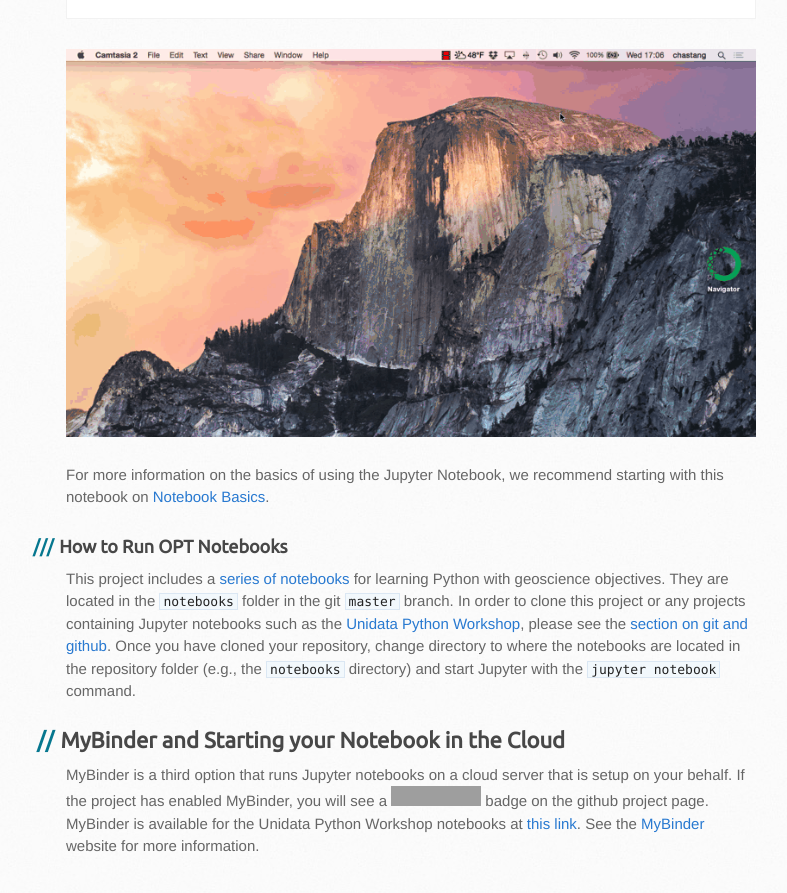
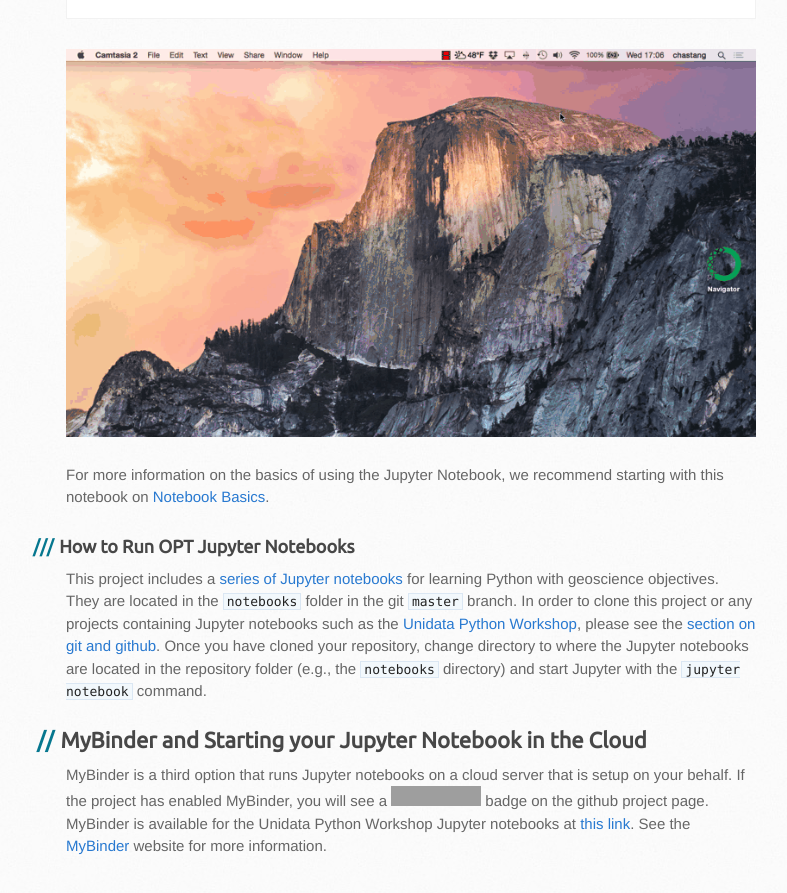
Before and after one commit to Unidata/online-python-training, a Jekyll site: the page built from notebook.md, in a window 1280 px wide and 900 px high, scrolled down 1576 px. Shown: the top 893 px of the window, without its empty margins (104-891 px from the left). Built offline with Jekyll 4.4.1, drawn with Linux system fonts in a browser that asks for light colours; some web fonts are replaced; grey boxes are pictures that could not be loaded.

Commit message:
more "Jupyter notebook" verbage that I missed

```diff
--- a/notebook.md
+++ b/notebook.md
@@ -42,10 +42,10 @@ and press Shift-Enter to actually run the cell yielding
 
 For more information on the basics of using the Jupyter Notebook, we recommend starting with this notebook on [Notebook Basics](https://nbviewer.jupyter.org/github/jupyter/notebook/blob/master/docs/source/examples/Notebook/Notebook%20Basics.ipynb).
 
-### How to Run OPT Notebooks
+### How to Run OPT Jupyter Notebooks
 
-This project includes a [series of notebooks](http://unidata.github.io/online-python-training/index.html#beginning-python-concepts) for learning Python with geoscience objectives. They are located in the `notebooks` folder in the git `master` branch. In order to clone this project or any projects containing Jupyter notebooks such as the [Unidata Python Workshop](https://github.com/Unidata/unidata-python-workshop), please see the [section on git and github](http://unidata.github.io/online-python-training/index.html#getting-started). Once you have cloned your repository, change directory to where the notebooks are located in the repository folder (e.g., the `notebooks` directory) and start Jupyter with the `jupyter notebook` command.
+This project includes a [series of Jupyter notebooks](http://unidata.github.io/online-python-training/index.html#beginning-python-concepts) for learning Python with geoscience objectives. They are located in the `notebooks` folder in the git `master` branch. In order to clone this project or any projects containing Jupyter notebooks such as the [Unidata Python Workshop](https://github.com/Unidata/unidata-python-workshop), please see the [section on git and github](http://unidata.github.io/online-python-training/index.html#getting-started). Once you have cloned your repository, change directory to where the Jupyter notebooks are located in the repository folder (e.g., the `notebooks` directory) and start Jupyter with the `jupyter notebook` command.
 
-## MyBinder and Starting your Notebook in the Cloud
+## MyBinder and Starting your Jupyter Notebook in the Cloud
 
-MyBinder is a third option that runs Jupyter notebooks on a cloud server that is setup on your behalf. If the project has enabled MyBinder, you will see a <img src="http://mybinder.org/badge.svg" alt="MyBinder"/> badge on the github project page. MyBinder is available for the Unidata Python Workshop notebooks at [this link](https://github.com/Unidata/unidata-python-workshop). See the [MyBinder](http://mybinder.org/) website for more information.
+MyBinder is a third option that runs Jupyter notebooks on a cloud server that is setup on your behalf. If the project has enabled MyBinder, you will see a <img src="http://mybinder.org/badge.svg" alt="MyBinder"/> badge on the github project page. MyBinder is available for the Unidata Python Workshop Jupyter notebooks at [this link](https://github.com/Unidata/unidata-python-workshop). See the [MyBinder](http://mybinder.org/) website for more information.
```
Also changed, not shown: controlflowintro.md (+1 -1 lines), what.md (+2 -2 lines).
